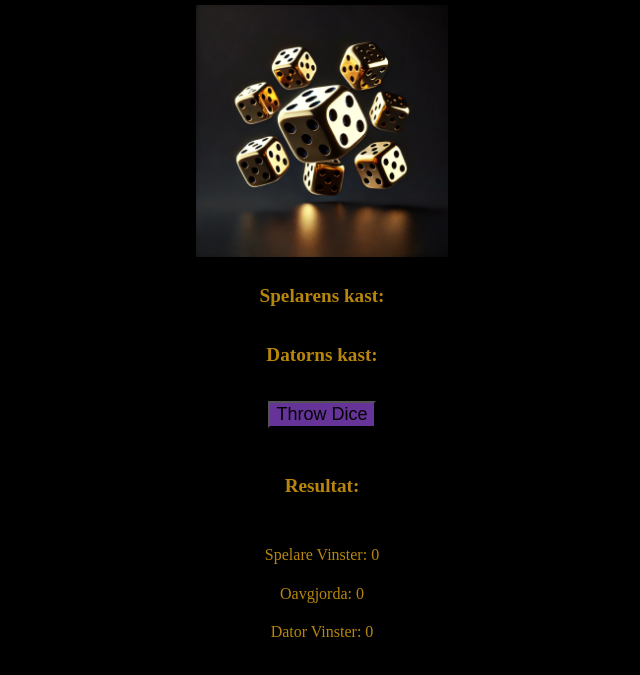
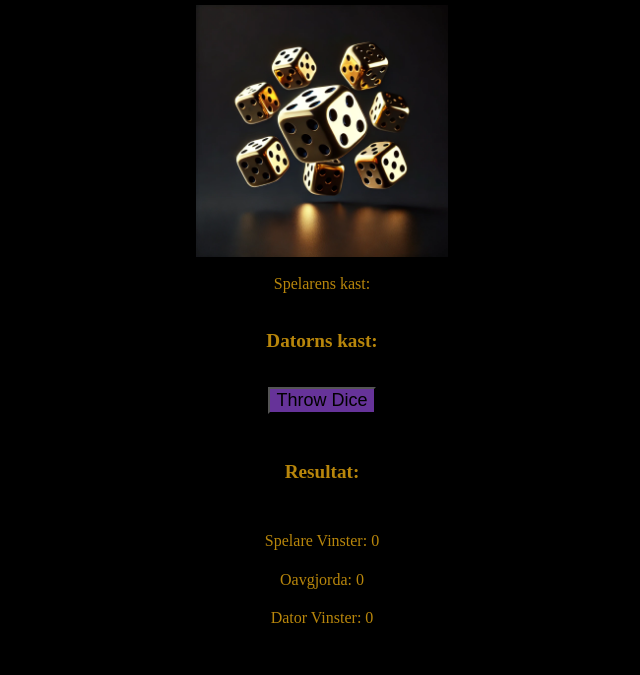
Before and after one commit to ludjoh/Kunskapskontroll, a website built with webpack: page Option1/index.html in a window 1280 px wide. Shown: the part 83-758 px from the top of the page, without its empty margins (318-958 px from the left). Built offline with nearby package versions, Linux system fonts and the light colour scheme.

Commit message:
Clean Up

```diff
--- a/Option1/css/style.css
+++ b/Option1/css/style.css
@@ -37,7 +37,6 @@ button {
   font-size: large;
 }
 button {
-  color: ;
   background-color: rebeccapurple;
 }
 
--- a/Option1/index.html
+++ b/Option1/index.html
@@ -26,15 +26,15 @@
 
 <!-- Add your site or application content here -->
 <h1>Välkommen till Dice Game!</h1>
-<img id = "bild" src="wah1.webp">
+<img id = "bild" alt src="wah1.webp">
 
-<h4 id = "playerRollText">Spelarens kast:</h4>
+<p id = "playerRollText">Spelarens kast:</p>
 <h5 id = "A1RollText">Datorns kast:</h5>
 <button id = "button0">Throw Dice</button>
 <h6 id= "resultRoll">Resultat:</h6>
-<h7 id = "scoreboardPlayer">Spelare Vinster: 0</h7>
+<p id = "scoreboardPlayer">Spelare Vinster: 0</p>
 <p id = "scoreboardTies">Oavgjorda: 0</p>
-<h8 id = "scoreboardA1">Dator Vinster: 0</h8>
+<p id = "scoreboardA1">Dator Vinster: 0</p>
 
 
 
```
Also changed, not shown: 2 other files.
